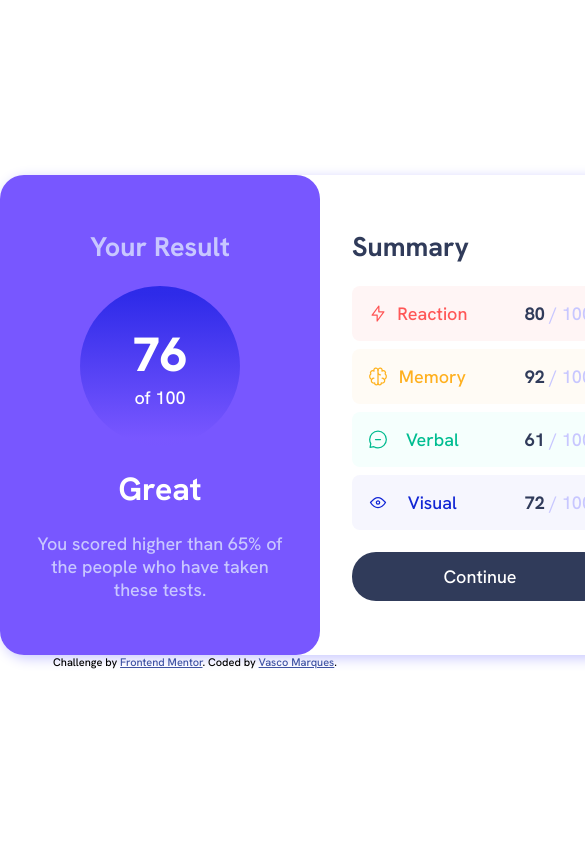
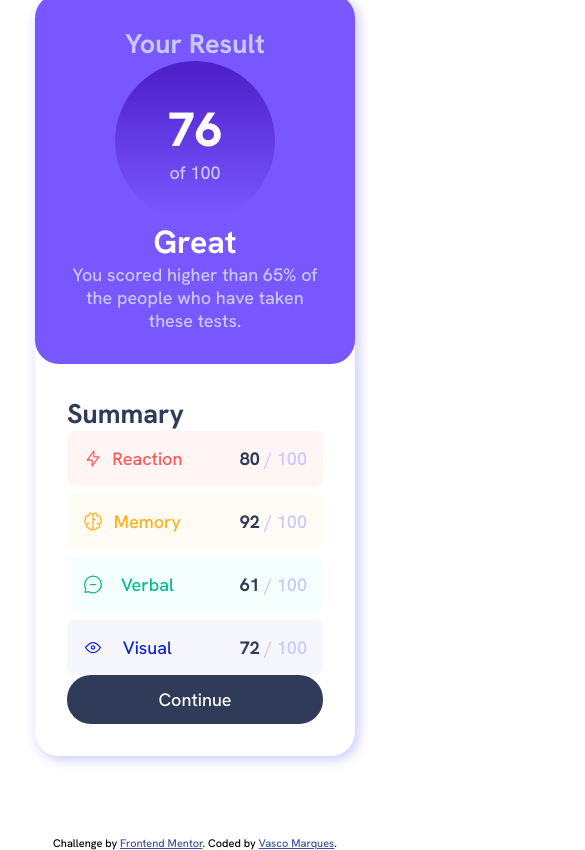
Before and after one commit to tabascum/mobile-first-layout, a plain HTML site: page index.html in a window 390 px wide. Shown: the top 850 px of the page, 585 px wide, since content can reach past the window. Drawn offline with Linux system fonts and the light colour scheme; files whose address does not match are found by name.

Commit message:
Update mobile first breakpoint

```diff
--- a/style.css
+++ b/style.css
@@ -29,7 +29,6 @@ main {
 
 .card {
   width: 20rem;
-  color: var(--white);
   padding: 2rem;
 }
 
@@ -45,7 +44,7 @@ main {
 }
 
 .result span {
-  background: linear-gradient(var(--royal-blue) 5%, var(--slate-blue) 95%);
+  background: linear-gradient(var(--violet) 5%, var(--slate-blue) 95%);
   border-radius: 5rem;
   height: 10rem;
   width: 10rem;
@@ -58,6 +57,10 @@ main {
 .result h1 {
   font-size: 3rem;
   font-weight: 800;
+}
+
+.result p {
+  color: var(--light-lavender);
 }
 
 .result p:nth-child(3) {
@@ -130,6 +133,10 @@ main {
   background-color: var(--royal-blue);
 }
 
+footer {
+  margin-block-start: 5rem;
+}
+
 .attribution {
   font-size: 11px;
   text-align: center;
@@ -139,11 +146,15 @@ main {
   color: hsl(228, 45%, 44%);
 }
 
-@media (max-width: 375px) {
+@media (max-width: 650px) {
   main {
     display: flex;
     flex-direction: column;
     justify-content: center;
     height: 100vh;
   }
+
+  footer {
+    text-align: center;
+  }
 }
```
